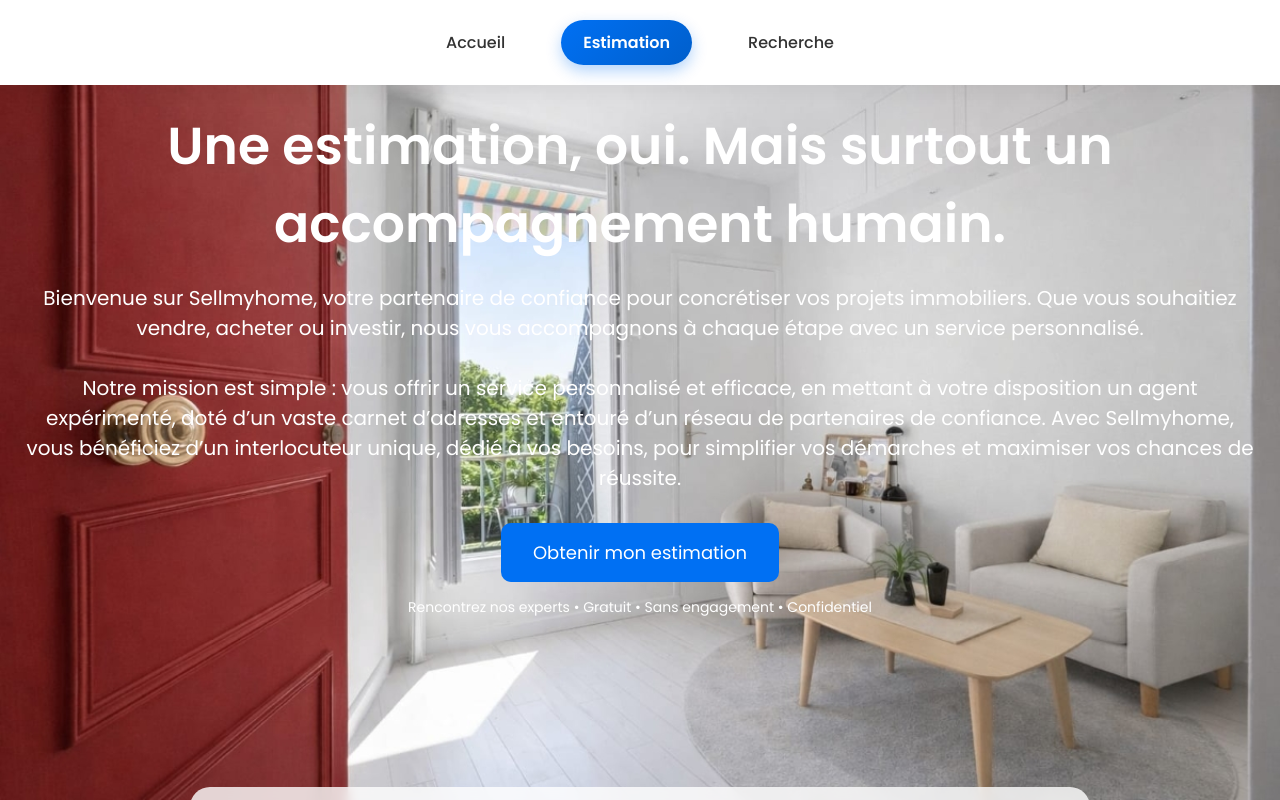
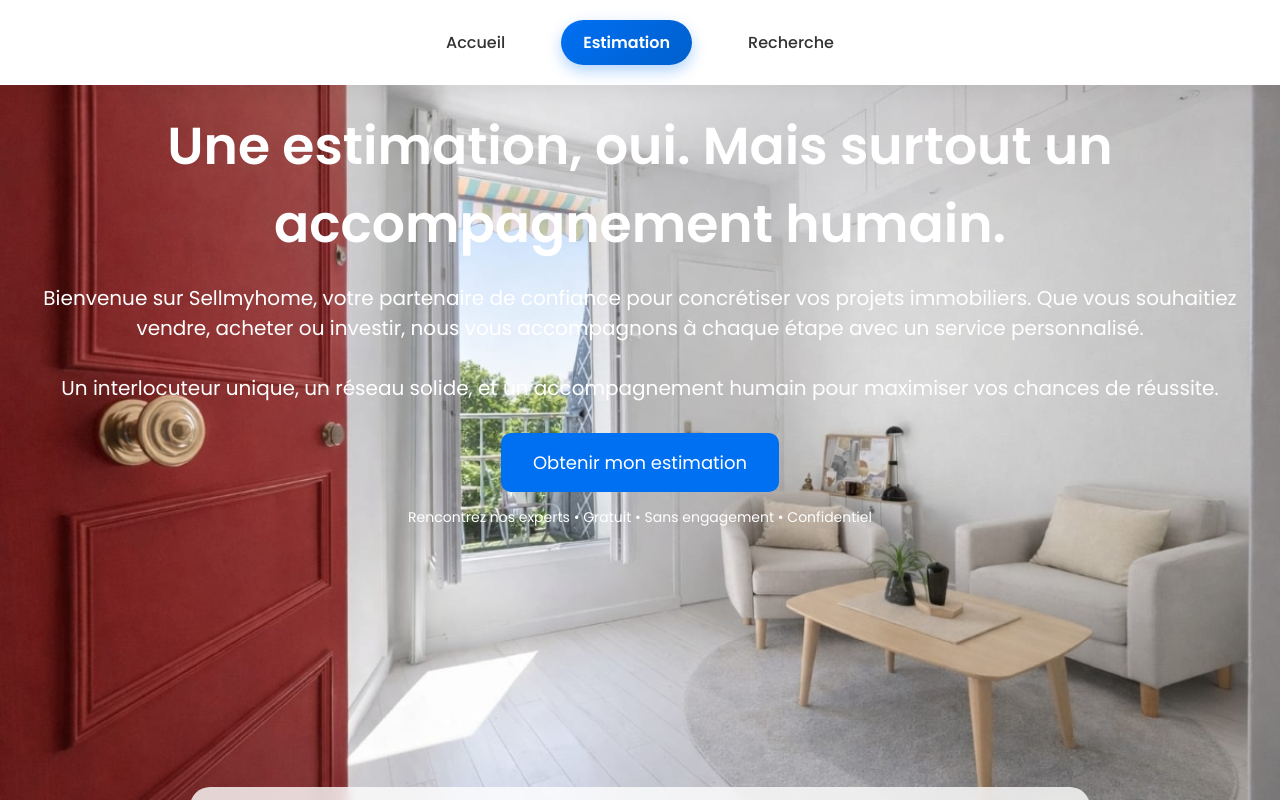
Before and after one commit to Juju-kpi/estimation_immo, a Next.js app: page / in a window 1280 px wide. Shown: the top 800 px of the page. Built offline with nearby package versions, Linux system fonts and the light colour scheme.

Commit message:
Update HomeClient.js

```diff
--- a/app/HomeClient.js
+++ b/app/HomeClient.js
@@ -49,7 +49,8 @@ export default function HomeClient() {
       Que vous souhaitiez vendre, acheter ou investir, nous vous accompagnons à chaque étape avec un service personnalisé.
     </p>
         <p>
-        Notre mission est simple : vous offrir un service personnalisé et efficace, en mettant à votre disposition un agent expérimenté, doté d’un vaste carnet d’adresses et entouré d’un réseau de partenaires de confiance. Avec Sellmyhome, vous bénéficiez d’un interlocuteur unique, dédié à vos besoins, pour simplifier vos démarches et maximiser vos chances de réussite.
+        Un interlocuteur unique, un réseau solide, et un accompagnement
+  humain pour maximiser vos chances de réussite.
         </p>
 
     <a href="/estimation">
```
